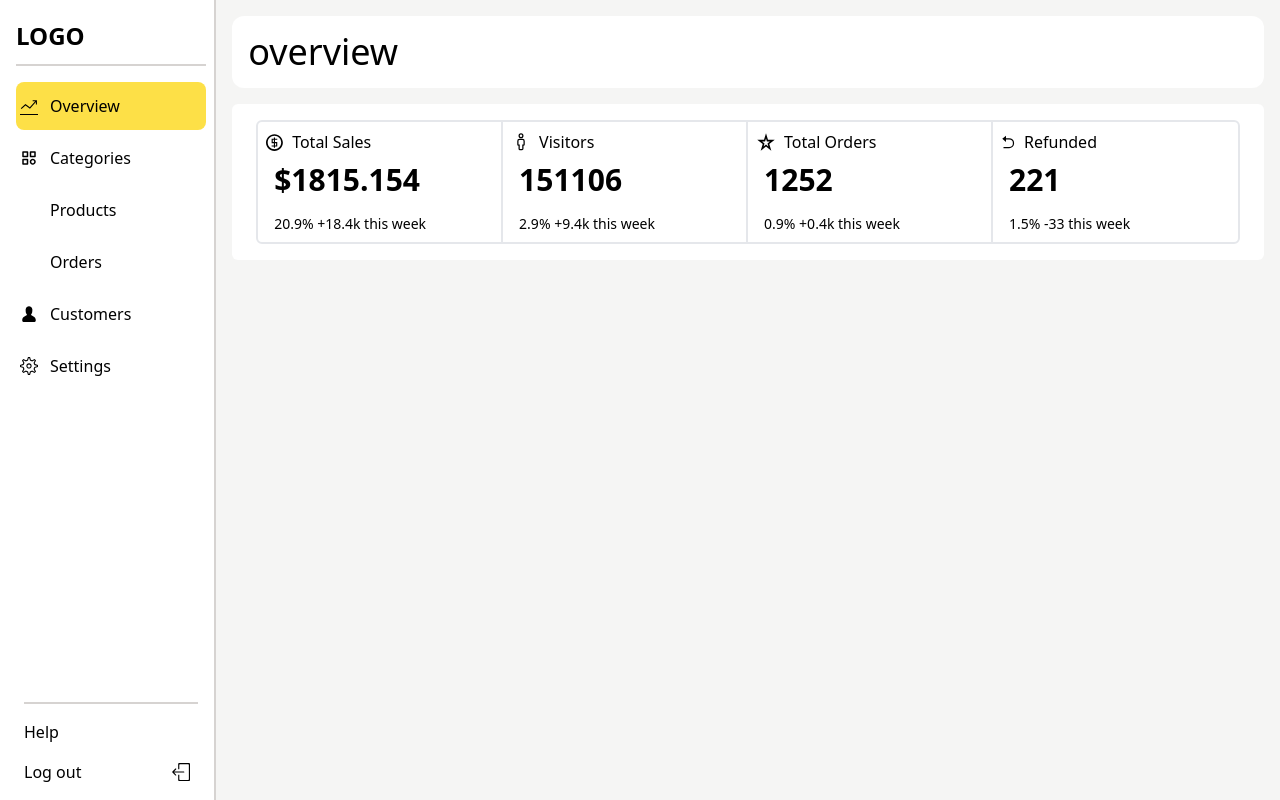
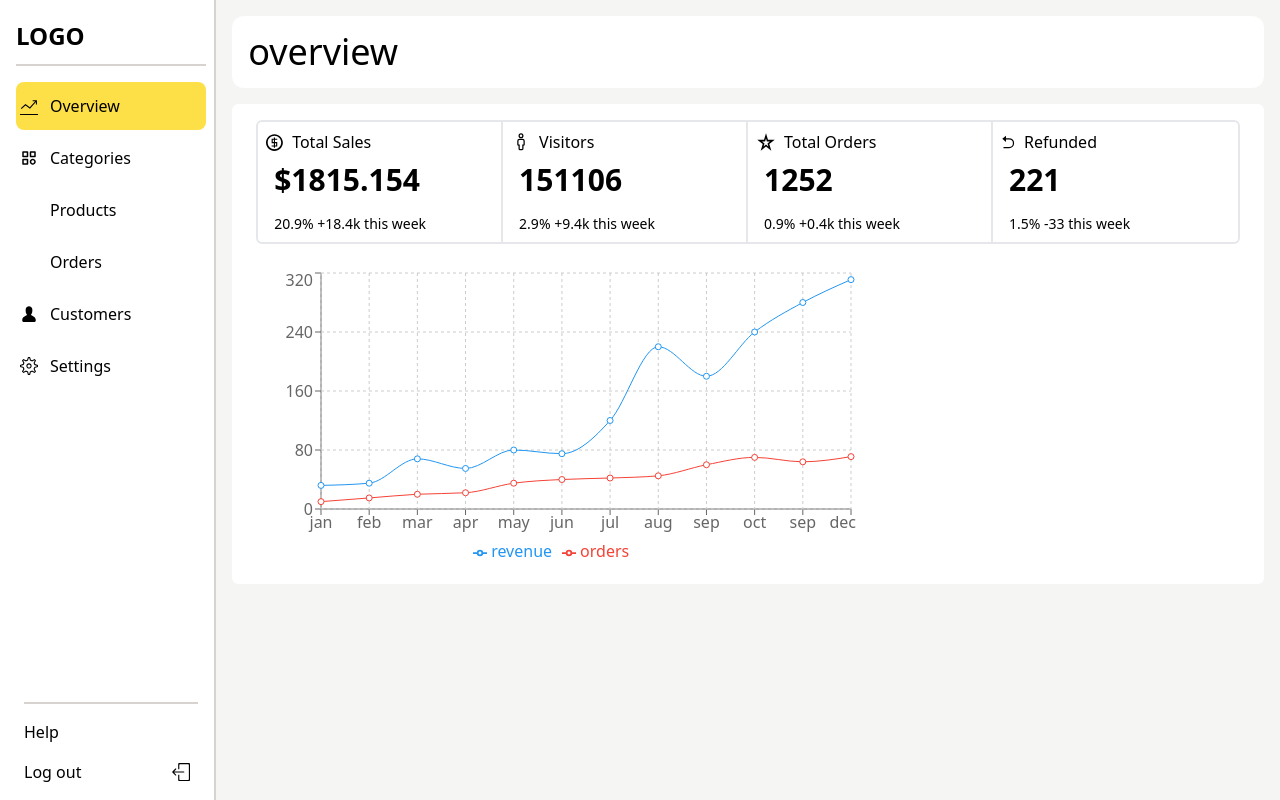
Before and after one commit to ZouCherif/tech_Ecommerce, a React (Create React App) app in the folder frontend/: page /dashboard/overview in a window 1280 px wide. Built offline with nearby package versions, Linux system fonts and the light colour scheme; some icons are missing.

Commit message:
using recharts with hardcoded data

```diff
--- a/frontend/package.json
+++ b/frontend/package.json
@@ -5,16 +5,15 @@
   "dependencies": {
     "@react-oauth/google": "^0.11.1",
     "@reduxjs/toolkit": "^1.9.5",
-    "chart.js": "^4.4.0",
     "jwt-decode": "^3.1.2",
     "react": "^18.2.0",
-    "react-chartjs-2": "^5.2.0",
     "react-dom": "^18.2.0",
     "react-icons": "^4.10.1",
     "react-redux": "^8.1.2",
     "react-router-dom": "^6.14.2",
     "react-scripts": "5.0.1",
     "react-spinners": "^0.13.8",
+    "recharts": "^2.8.0",
     "redux-persist": "^6.0.0"
   },
   "scripts": {
--- a/frontend/src/pages/dashboard/Overview.js
+++ b/frontend/src/pages/dashboard/Overview.js
@@ -1,10 +1,34 @@
 import { ImCoinDollar } from "react-icons/im";
 import { VscPerson, VscStarEmpty } from "react-icons/vsc";
 import { RiArrowGoBackFill } from "react-icons/ri";
+import {
+  LineChart,
+  Line,
+  CartesianGrid,
+  XAxis,
+  YAxis,
+  Tooltip,
+  Legend,
+} from "recharts";
+
 function Overview() {
+  const data = [
+    { name: "jan", revenue: 32, orders: 10 },
+    { name: "feb", revenue: 35, orders: 15 },
+    { name: "mar", revenue: 68, orders: 20 },
+    { name: "apr", revenue: 55, orders: 22 },
+    { name: "may", revenue: 80, orders: 35 },
+    { name: "jun", revenue: 75, orders: 40 },
+    { name: "jul", revenue: 120, orders: 42 },
+    { name: "aug", revenue: 220, orders: 45 },
+    { name: "sep", revenue: 180, orders: 60 },
+    { name: "oct", revenue: 240, orders: 70 },
+    { name: "sep", revenue: 280, orders: 64 },
+    { name: "dec", revenue: 311, orders: 71 },
+  ];
   return (
     <div className="w-full bg-white py-4 px-6 rounded-md">
-      <section className="flex mx-auto border-2 rounded-md">
+      <section className="flex mx-auto border-2 rounded-md mb-6">
         <div className="w-1/4 border-r-2 p-2">
           <h2 className="flex items-center mb-2">
             <ImCoinDollar className="mr-2" size={18} />
@@ -38,6 +62,17 @@ function Overview() {
           <p className="text-sm px-2">1.5% {"  "} -33 this week</p>
         </div>
       </section>
+      <section className="">
+        <LineChart width={600} height={300} data={data}>
+          <XAxis dataKey="name" />
+          <YAxis />
+          <Tooltip />
+          <Legend />
+          <CartesianGrid strokeDasharray="3 3" />
+          <Line type="monotone" dataKey="revenue" stroke="#2196F3" />
+          <Line type="monotone" dataKey="orders" stroke="#F44236" />
+        </LineChart>
+      </section>
     </div>
   );
 }
```
Also changed, not shown: 1 other file (tests, documents, lock files or other folders).
